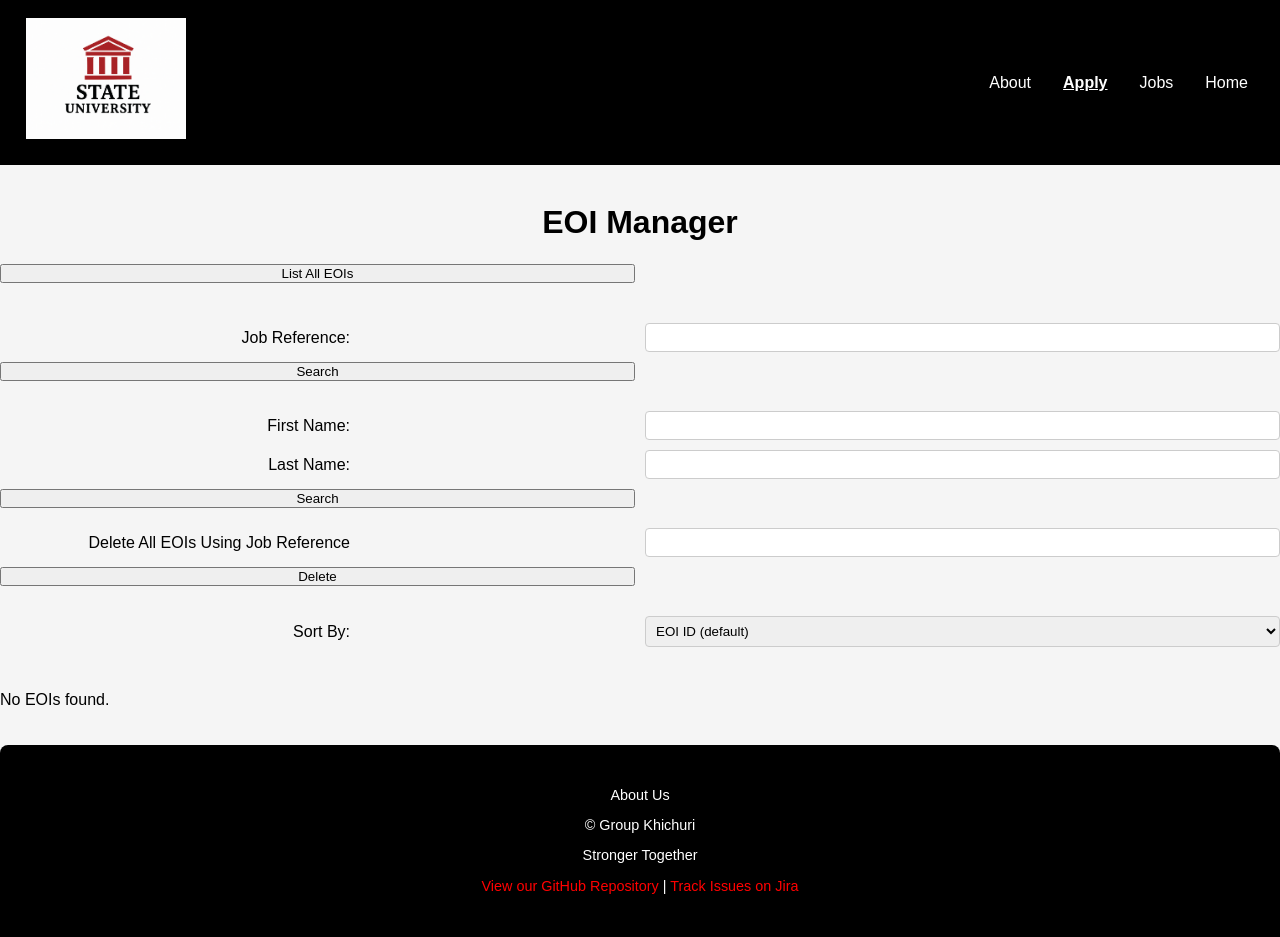
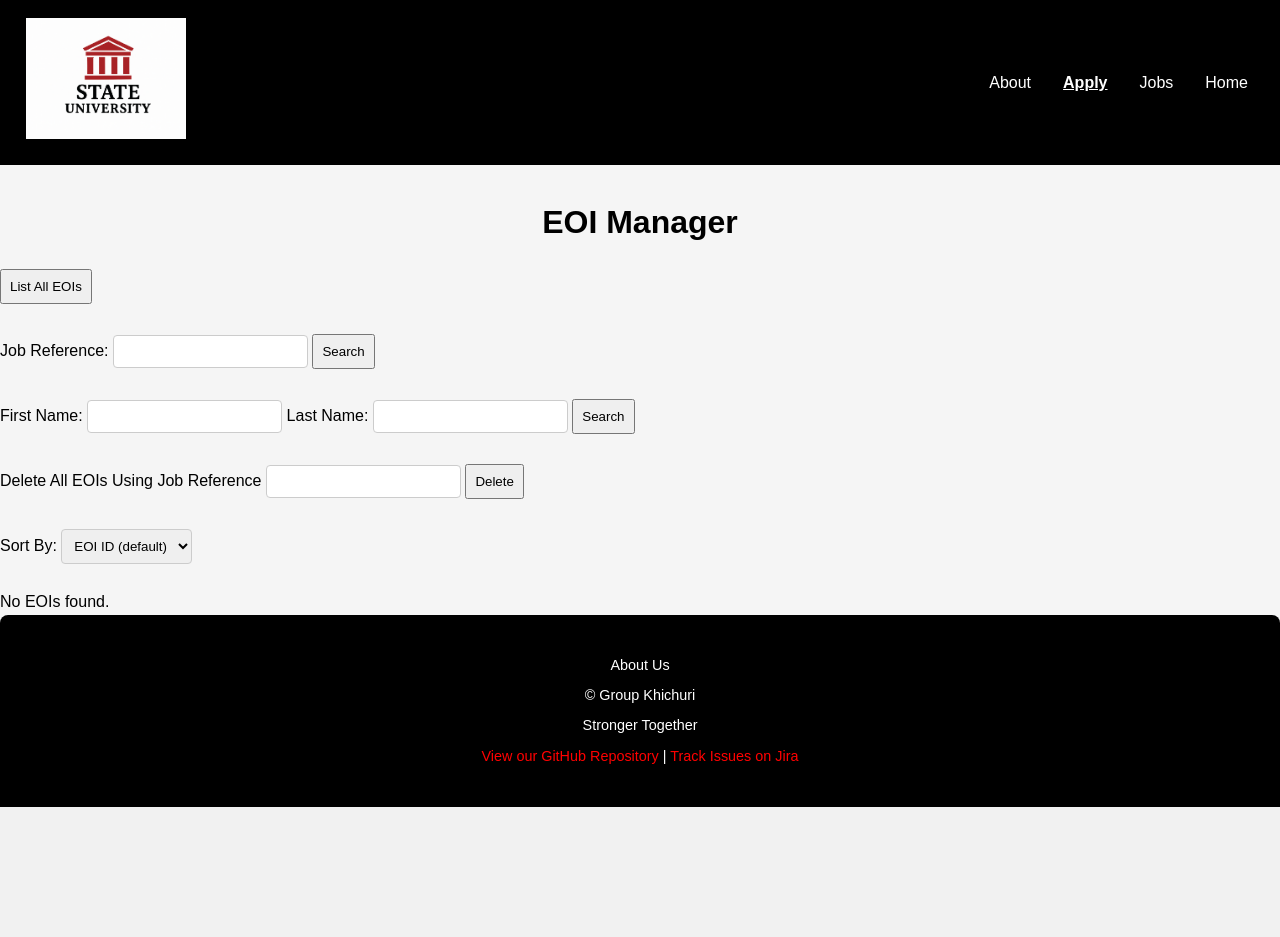
Before and after one commit to 106160340/assignment2, a PHP site: page /manage.php in a window 1280 px wide. After the commit the page ends 807 px from the top, so only its background shows below. Run offline with PHP 8.4, Linux system fonts and the light colour scheme; a user stored in the database is signed in; data that the repository does not hold is empty.

Commit message:
Created a sepearte css file for my page to overide styling code from the other css files that was messing with my page.

```diff
--- a/manage.php
+++ b/manage.php
@@ -30,8 +30,8 @@ if (!$dbconn) {
 <?php include 'nav.inc'; ?>
 
 <head>
-
-
+<!-- reference to external CSS (Only for this page) -->
+    <link rel="stylesheet" type="text/css" href="styles/managestyles.css">
 </head>
 
 <body>
--- /dev/null
+++ b/styles/managestyles.css
@@ -0,0 +1,50 @@
+/* Override global styles ONLY for manage.php */
+/* Used !important to make the code priority other code in other styles sheets because */
+
+form {
+  display: block !important;
+  margin-bottom: 20px; /* add spacing between forms for readability */
+}
+
+/* Reset unwanted form div box styling */
+form div {
+  border: none !important;
+  background: none !important;
+  padding: 0 !important;
+  margin: 0 !important;
+}
+
+/* Inputs and select spacing for cleaner layout */
+input, select, button {
+  margin: 5px 0;
+  padding: 8px;
+}
+
+/* Table styling cleanup */
+table {
+  border-collapse: collapse;
+  margin-top: 20px;
+  width: 100%;
+}
+
+table th, table td {
+  padding: 10px;
+  border: 1px solid #ccc;
+  text-align: center;
+}
+
+/* Ensures page fills full screen */
+html, body {
+  height: 100%;
+}
+
+/* Allows vertical layout to controlled, instead of letting browser dictate */
+body {
+  display: flex;
+  flex-direction: column;
+}
+
+/* pushes footer all the way down */
+footer {
+  margin-top: auto;
+}
```
